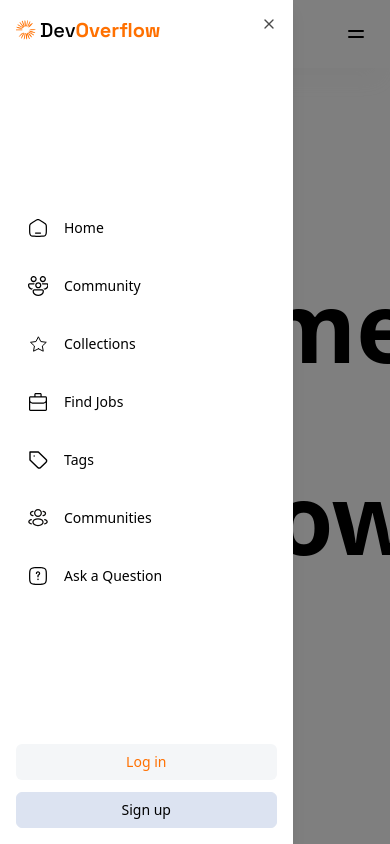
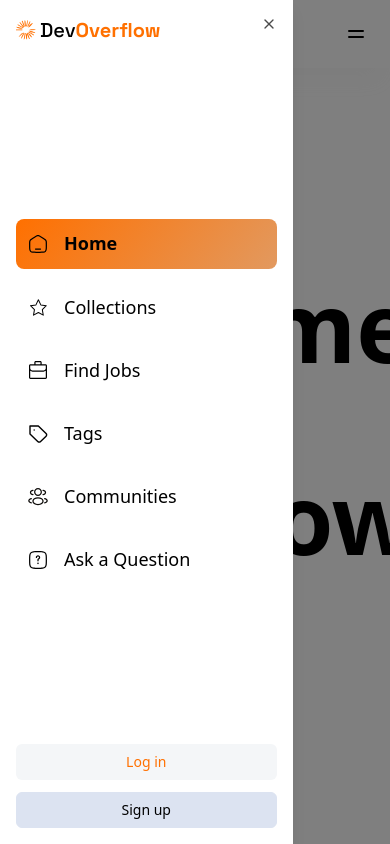
Before and after one commit to Suhelkhan12/Devflow, a Next.js app: page / in a window 390 px wide. Both pictures are taken after a click on the button 356 px from the left and 34 px from the top of the page. Shown: the top 844 px of the page. Built offline with nearby package versions, Linux system fonts and the light colour scheme.

Commit message:
mobile nav active state and not found page setup

```diff
--- /dev/null
+++ b/app/not-found.tsx
@@ -0,0 +1,29 @@
+import Image from "next/image";
+import { Button } from "@/components/ui/button";
+import Link from "next/link";
+
+const NotFound = () => {
+  return (
+    <section className="flex-center font-inter flex h-screen flex-col gap-8">
+      <Image
+        src={"/images/not-found.svg"}
+        alt="page not found image which will be rendered when server give 404 and no such page exists"
+        width={300}
+        height={300}
+        preload
+      />
+      <div className="flex max-w-lg flex-col items-center gap-3.5 text-center max-sm:px-2">
+        <h2 className="h2-bold text-dark200_light900">Oops! Page Not Found</h2>
+        <p className="text-dark500_light700">
+          The page you’re looking for doesn’t exist or may have been moved. Double-check the URL or go back to the
+          homepage.
+        </p>
+        <Button asChild className="primary-gradient base-medium text-white">
+          <Link href={"/"}>Go Home</Link>
+        </Button>
+      </div>
+    </section>
+  );
+};
+
+export default NotFound;
--- a/components/navbar/MobileNavLink.tsx
+++ b/components/navbar/MobileNavLink.tsx
@@ -1,26 +1,23 @@
+"use client";
+
+import { usePathname } from "next/navigation";
 import Image from "next/image";
 import Link from "next/link";
-
-type MobileNavlinkProps = {
-  id: string;
-  href: string;
-  label: string;
-  icon: string;
-};
-
-export const MOBILENAVLINKS: MobileNavlinkProps[] = [
-  { id: "Home", href: "/about", label: "Home", icon: "/icons/home.svg" },
-  { id: "Community", href: "/features", label: "Community", icon: "/icons/users.svg" },
-  { id: "Collections", href: "/pricing", label: "Collections", icon: "/icons/star.svg" },
-  { id: "Find Jobs", href: "/contact", label: "Find Jobs", icon: "/icons/suitcase.svg" },
-  { id: "Tags", href: "/contact", label: "Tags", icon: "/icons/tag.svg" },
-  { id: "Communities", href: "/contact", label: "Communities", icon: "/icons/community.svg" },
-  { id: "Ask a Question", href: "/contact", label: "Ask a Question", icon: "/icons/question.svg" },
-];
+import { MobileNavlinkProps } from "@/lib/types";
+import { cn } from "@/lib/utils";
 
 export default function MobileNavlink({ id, href, label, icon }: MobileNavlinkProps) {
+  const pathname = usePathname();
+  const isActive = pathname === href;
+  console.log(isActive);
   return (
-    <Link href={href} className="rounded-2 text-dark-light100_light-dark900 flex items-center gap-4 p-3 font-medium">
+    <Link
+      href={href}
+      className={cn(
+        "rounded-2 text-dark-light100_light-dark900 hover:bg-light-800 dark:hover:bg-dark-400 base-medium flex items-center gap-4 p-3 transition",
+        isActive && "primary-gradient base-semibold"
+      )}
+    >
       <Image src={icon} alt={id} width={20} height={20} preload className="invert-colors" />
       {label}
     </Link>
--- a/components/navbar/MobileNavigation.tsx
+++ b/components/navbar/MobileNavigation.tsx
@@ -9,7 +9,17 @@ import {
 } from "@/components/ui/sheet";
 import { Button } from "../ui/button";
 import Logo from "./Logo";
-import MobileNavlink, { MOBILENAVLINKS } from "./MobileNavLink";
+import MobileNavlink from "./MobileNavLink";
+import { MobileNavlinkProps } from "@/lib/types";
+
+const MOBILENAVLINKS: MobileNavlinkProps[] = [
+  { id: "Home", href: "/", label: "Home", icon: "/icons/home.svg" },
+  { id: "Collections", href: "/collections", label: "Collections", icon: "/icons/star.svg" },
+  { id: "Find Jobs", href: "/jobs", label: "Find Jobs", icon: "/icons/suitcase.svg" },
+  { id: "Tags", href: "/tags", label: "Tags", icon: "/icons/tag.svg" },
+  { id: "Communities", href: "/communites", label: "Communities", icon: "/icons/community.svg" },
+  { id: "Ask a Question", href: "/ask-a-question", label: "Ask a Question", icon: "/icons/question.svg" },
+];
 
 const MobileNavigation = () => {
   return (
@@ -46,8 +56,8 @@ const MobileNavigation = () => {
           <SheetDescription asChild>
             <SheetClose asChild>
               <section className="flex flex-col gap-3.5">
-                {MOBILENAVLINKS.map((link) => (
-                  <MobileNavlink key={link.id} {...link} />
+                {MOBILENAVLINKS.map((l) => (
+                  <MobileNavlink key={l.id} {...l} />
                 ))}
               </section>
             </SheetClose>
--- a/components/navbar/ThemeToggle.tsx
+++ b/components/navbar/ThemeToggle.tsx
@@ -10,7 +10,7 @@ const ThemeToggle = () => {
   return (
     <Button
       size={"icon"}
-      className="text-dark-100cursor-pointer dark:text-dark-100 bg-dark-100! dark:bg-light-900! text-light-900 rounded-xl"
+      className="dark:text-dark-100 bg-dark-100! dark:bg-light-900! text-light-900 cursor-pointer rounded-xl"
       onClick={onClick}
     >
       <svg
--- a/components/ui/button.tsx
+++ b/components/ui/button.tsx
@@ -1,8 +1,8 @@
-import * as React from "react"
-import { Slot } from "@radix-ui/react-slot"
-import { cva, type VariantProps } from "class-variance-authority"
+import * as React from "react";
+import { Slot } from "@radix-ui/react-slot";
+import { cva, type VariantProps } from "class-variance-authority";
 
-import { cn } from "@/lib/utils"
+import { cn } from "@/lib/utils";
 
 const buttonVariants = cva(
   "inline-flex items-center justify-center gap-2 whitespace-nowrap rounded-md text-sm font-medium transition-all disabled:pointer-events-none disabled:opacity-50 [&_svg]:pointer-events-none [&_svg:not([class*='size-'])]:size-4 shrink-0 [&_svg]:shrink-0 outline-none focus-visible:border-ring focus-visible:ring-ring/50 focus-visible:ring-[3px] aria-invalid:ring-destructive/20 dark:aria-invalid:ring-destructive/40 aria-invalid:border-destructive",
@@ -14,14 +14,12 @@ const buttonVariants = cva(
           "bg-destructive text-white hover:bg-destructive/90 focus-visible:ring-destructive/20 dark:focus-visible:ring-destructive/40 dark:bg-destructive/60",
         outline:
           "border bg-background shadow-xs hover:bg-accent hover:text-accent-foreground dark:bg-input/30 dark:border-input dark:hover:bg-input/50",
-        secondary:
-          "bg-secondary text-secondary-foreground hover:bg-secondary/80",
-        ghost:
-          "hover:bg-accent hover:text-accent-foreground dark:hover:bg-accent/50",
+        secondary: "bg-secondary text-secondary-foreground hover:bg-secondary/80",
+        ghost: "hover:bg-accent hover:text-accent-foreground dark:hover:bg-accent/50",
         link: "text-primary underline-offset-4 hover:underline",
       },
       size: {
-        default: "h-9 px-4 py-2 has-[>svg]:px-3",
+        default: "h-9 px-4 py-3 has-[>svg]:px-3",
         sm: "h-8 rounded-md gap-1.5 px-3 has-[>svg]:px-2.5",
         lg: "h-10 rounded-md px-6 has-[>svg]:px-4",
         icon: "size-9",
@@ -34,7 +32,7 @@ const buttonVariants = cva(
       size: "default",
     },
   }
-)
+);
 
 function Button({
   className,
@@ -44,17 +42,11 @@ function Button({
   ...props
 }: React.ComponentProps<"button"> &
   VariantProps<typeof buttonVariants> & {
-    asChild?: boolean
+    asChild?: boolean;
   }) {
-  const Comp = asChild ? Slot : "button"
+  const Comp = asChild ? Slot : "button";
 
-  return (
-    <Comp
-      data-slot="button"
-      className={cn(buttonVariants({ variant, size, className }))}
-      {...props}
-    />
-  )
+  return <Comp data-slot="button" className={cn(buttonVariants({ variant, size, className }))} {...props} />;
 }
 
-export { Button, buttonVariants }
+export { Button, buttonVariants };
--- /dev/null
+++ b/lib/types.ts
@@ -0,0 +1,6 @@
+export type MobileNavlinkProps = {
+  id: string;
+  href: string;
+  label: string;
+  icon: string;
+};
```
Also changed, not shown: public/images/not-found.svg (added).
